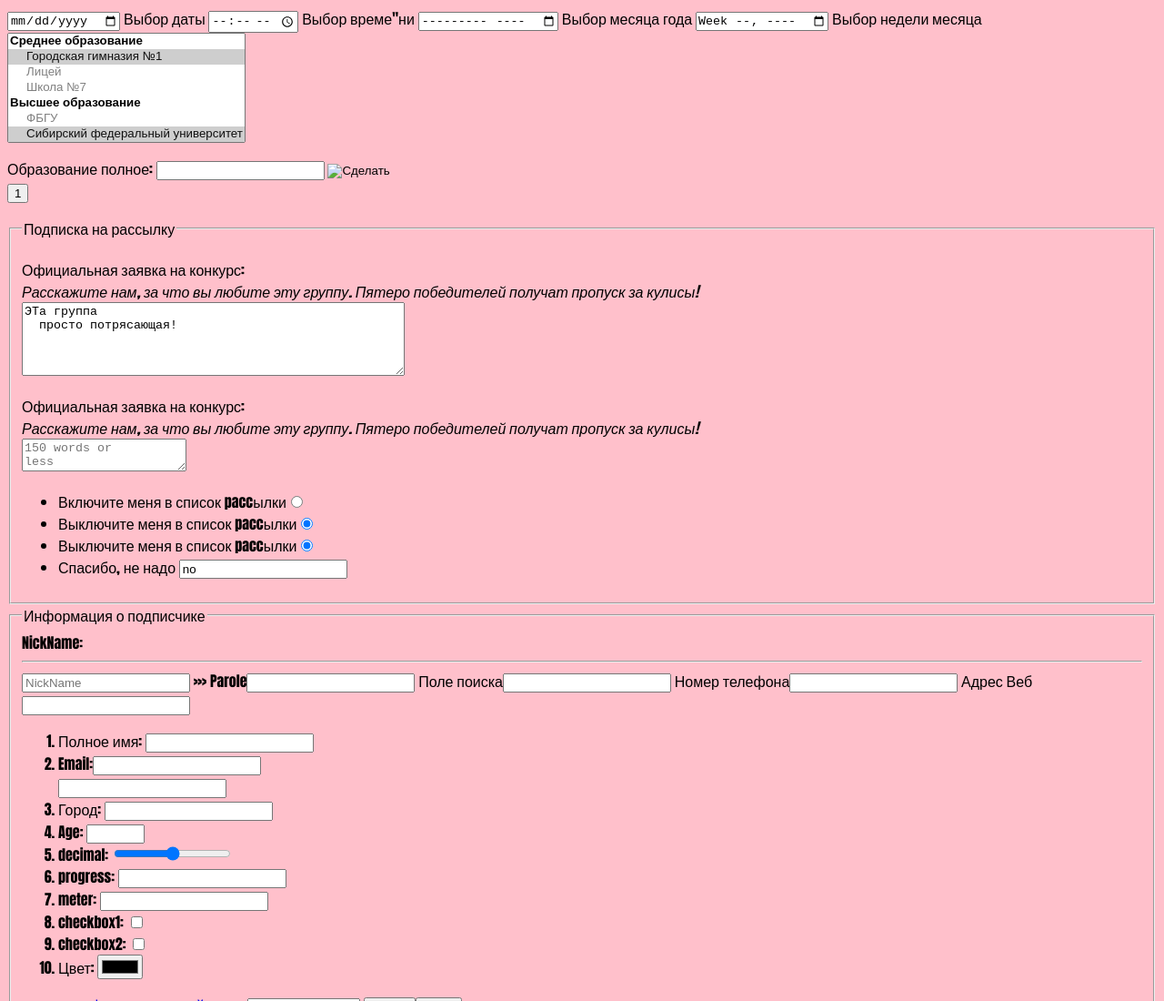
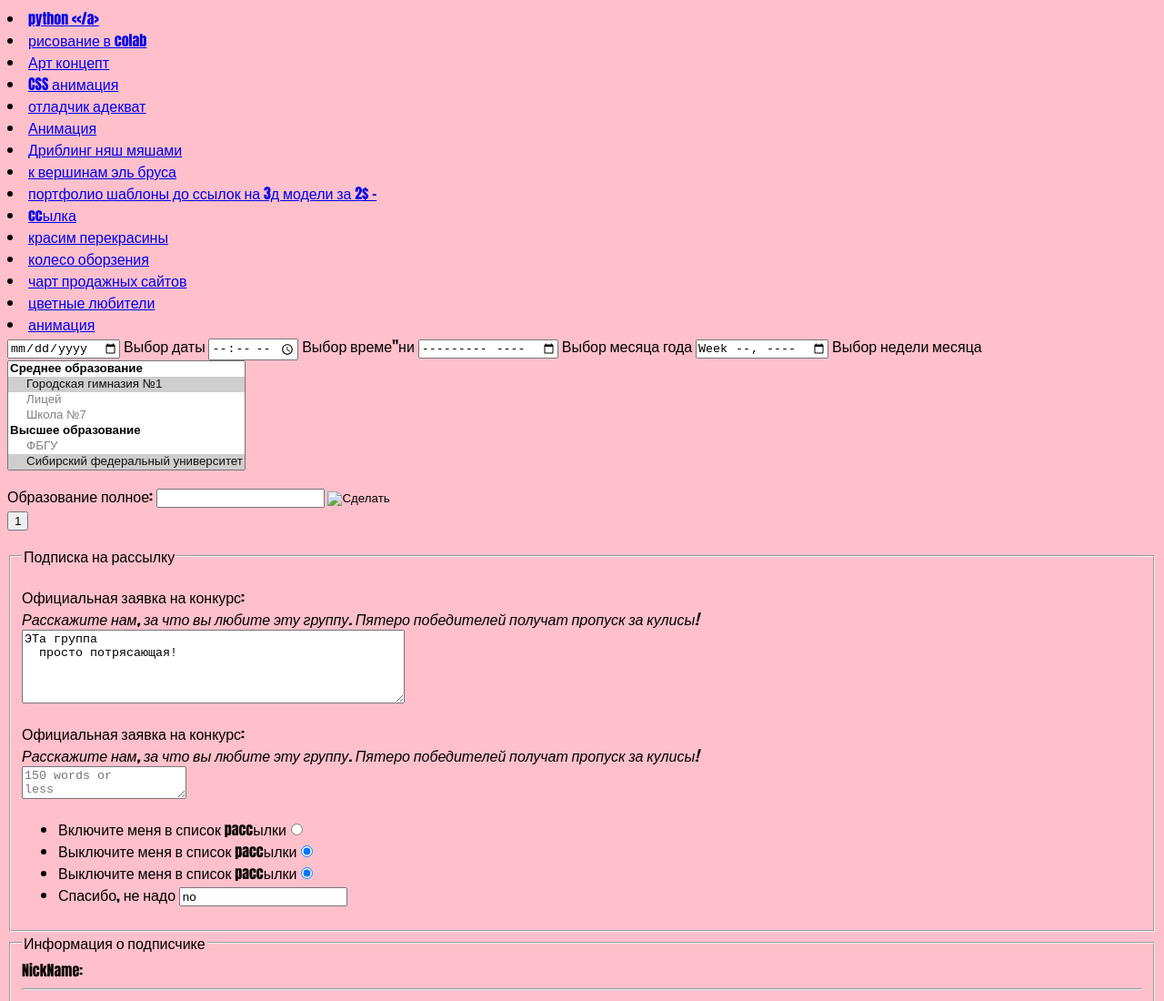
Before and after one commit to rostoSonya/diplom, a plain HTML site: page index.html in a window 1280 px wide. Shown: the top 1100 px of the page at 91% size. Drawn offline with Linux system fonts and the light colour scheme.

Commit message:
Update index.html

```diff
--- a/index.html
+++ b/index.html
@@ -1,5 +1,20 @@
 <!DOCTYPE html>
 <html>
+	<li><a href="https://pythontutor.com/render.html#mode=display/"> python <&lt;/a></li>
+<li><a href="https://colab.research.google.com/github/huggingface/notebooks/blob/main/diffusers/stable_diffusion.ipynb#scrollTo=yEErJFjlrSWS">рисование в colab<a/></li>
+<li><a href="https://www.designspiration.com/">Арт концепт<a/></li>
+<li><a href="https://freefrontend.com/css-animation-examples/">CSS анимация<a/></li>
+<li><a href="https://codepen.io/pen/tour/welcome/start">отладчик адекват<a/></li>
+<li><a href="https://hcdev.ru/learn/css3/animations/#animation_1">Анимация<a/></li>
+<li><a href="https://dribbble.com/shots/following/web-design">Дриблинг няш мяшами<a/></li>
+<li><a href="https://cssremix.com/">к вершинам эль бруса<a/></li>
+<li><a href="https://www.cssmania.com/">портфолио шаблоны до ссылок на 3д модели за 2$ -<a/></li>
+<li><a href="https://3docean.net/?auto_signin=true&_gl=1*1u8d6w4*_ga*NDMyNjg5NTI5LjE3MDQ0ODYyOTg.*_ga_ZKBVC1X78F*MTcwNDQ4NjI5OS4xLjEuMTcwNDQ4NjMyNi4wLjAuMA..&_ga=2.225649118.558704552.1704486298-432689529.1704486298">ccылка<a/></li>
+<li><a href="https://color.adobe.com/ru/color-labs/recolor-svg">красим перекрасины<a/></li>
+<li><a href="https://color.adobe.com/ru/create/color-wheel">колесо оборзения<a/></li>
+<li><a href="https://www.awwwards.com/">чарт продажных сайтов<a/></li>
+<li><a href="https://www.colourlovers.com/">цветные любители<a/></li>
+<li><a href="https://jsitor.com/">анимация</a></li>
   <link rel="stylesheet" href="styles.css">
   <body>
 <input type="date" tabindex="1">
```
